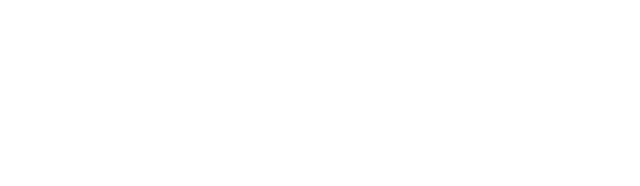
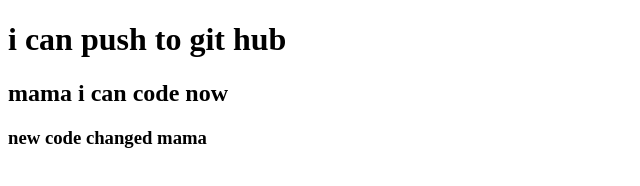
Before and after one commit to Mdmehedihasankhadija/mehedi4-repo, a plain HTML site: page index.html in a window 1280 px wide. Shown: the whole page, without its empty margins (0-640 px from the left). Drawn offline with Linux system fonts and the light colour scheme.

Commit message:
added header

```diff
--- a/index.html
+++ b/index.html
@@ -7,6 +7,8 @@
     <title>my fourth git hub repo</title>
 </head>
 <body>
-
+    <h1>i can push to git hub</h1>
+    <h2>mama i can code now</h2>
+    <h3>new code changed mama</h3>
 </body>
 </html>
```
